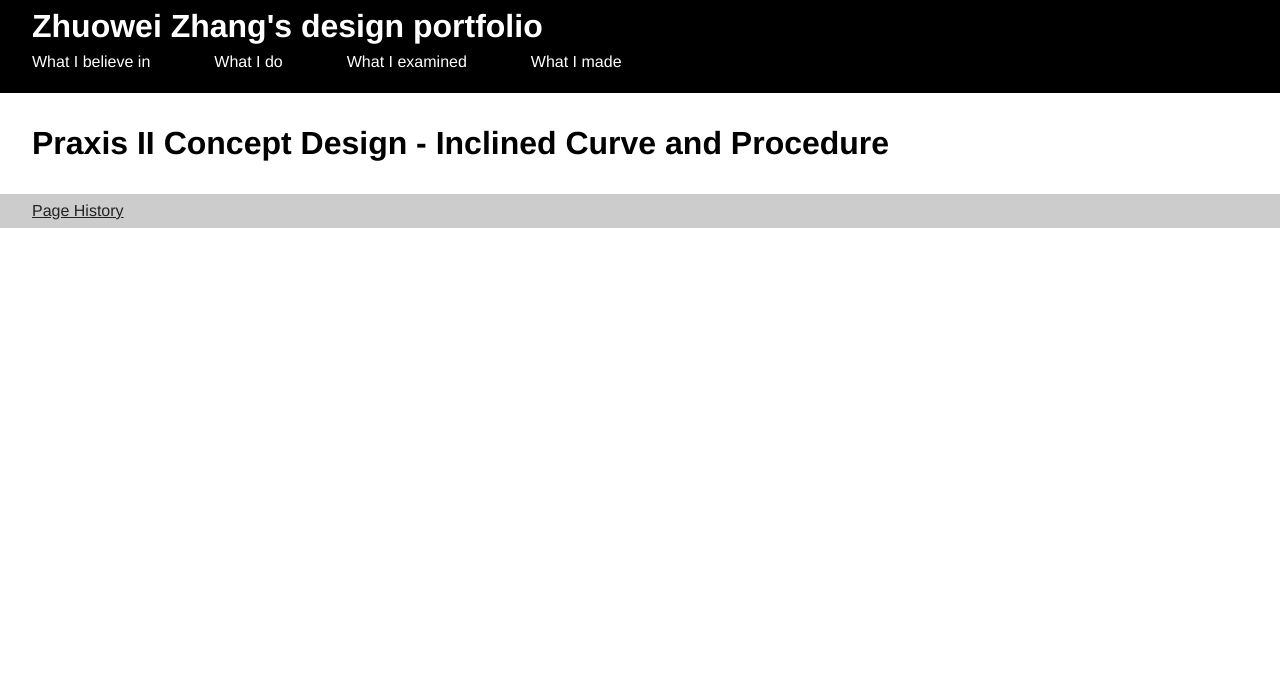
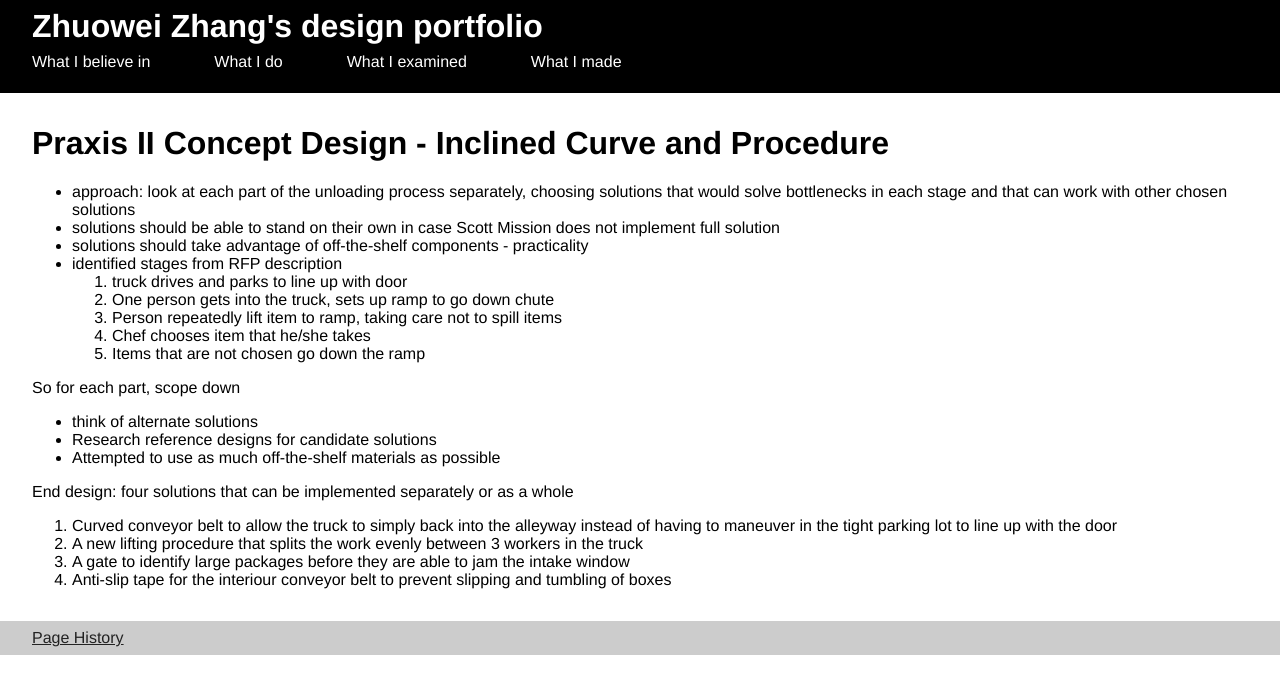
Before and after one commit to zhuowei/design, a Jekyll site: the page built from designs/esc102/cdr.md, in a window 1280 px wide. Shown: the top 694 px of the page. Built offline with Jekyll 4.4.1, drawn with Linux system fonts in a browser that asks for light colours; Markdown is read by kramdown in place of the engine named in the settings.

Commit message:
Added outline for the cdr writeup

```diff
--- a/designs/esc102/cdr.md
+++ b/designs/esc102/cdr.md
@@ -3,3 +3,26 @@ layout: default
 title: Praxis II Concept Design - Inclined Curve and Procedure
 permalink: /designs/esc102/cdr.html
 ---
+
+- approach: look at each part of the unloading process separately, choosing solutions that would solve bottlenecks in each stage and that can work with other chosen solutions
+- solutions should be able to stand on their own in case Scott Mission does not implement full solution
+- solutions should take advantage of off-the-shelf components - practicality
+- identified stages from RFP description
+1. truck drives and parks to line up with door
+2. One person gets into the truck, sets up ramp to go down chute
+3. Person repeatedly lift item to ramp, taking care not to spill items
+4. Chef chooses item that he/she takes
+5. Items that are not chosen go down the ramp
+
+So for each part, scope down
+
+ - think of alternate solutions
+ - Research reference designs for candidate solutions
+ - Attempted to use as much off-the-shelf materials as possible
+
+End design: four solutions that can be implemented separately or as a whole
+
+1. Curved conveyor belt to allow the truck to simply back into the alleyway instead of having to maneuver in the tight parking lot to line up with the door
+2. A new lifting procedure that splits the work evenly between 3 workers in the truck
+3. A gate to identify large packages before they are able to jam the intake window
+4. Anti-slip tape for the interiour conveyor belt to prevent slipping and tumbling of boxes
```
Also changed, not shown: designs/bird_anim.md (+2 -0 lines).
